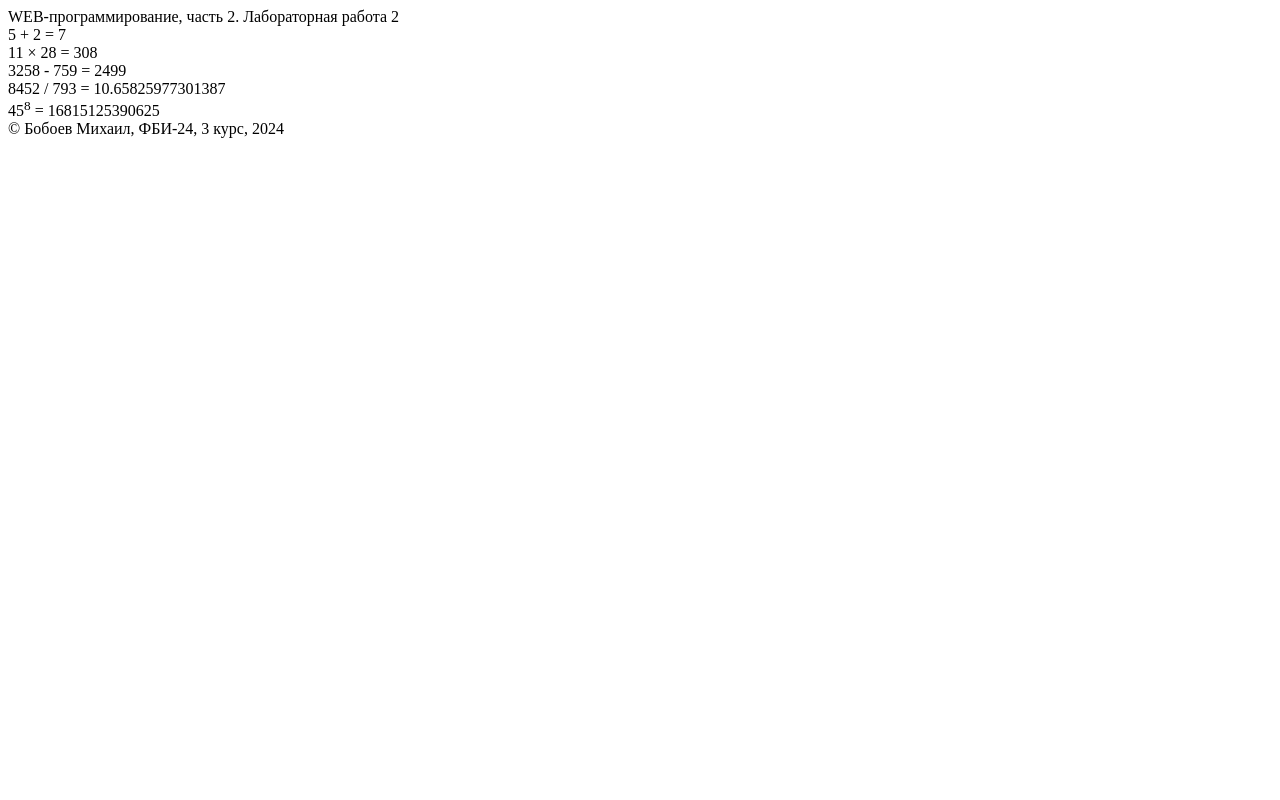
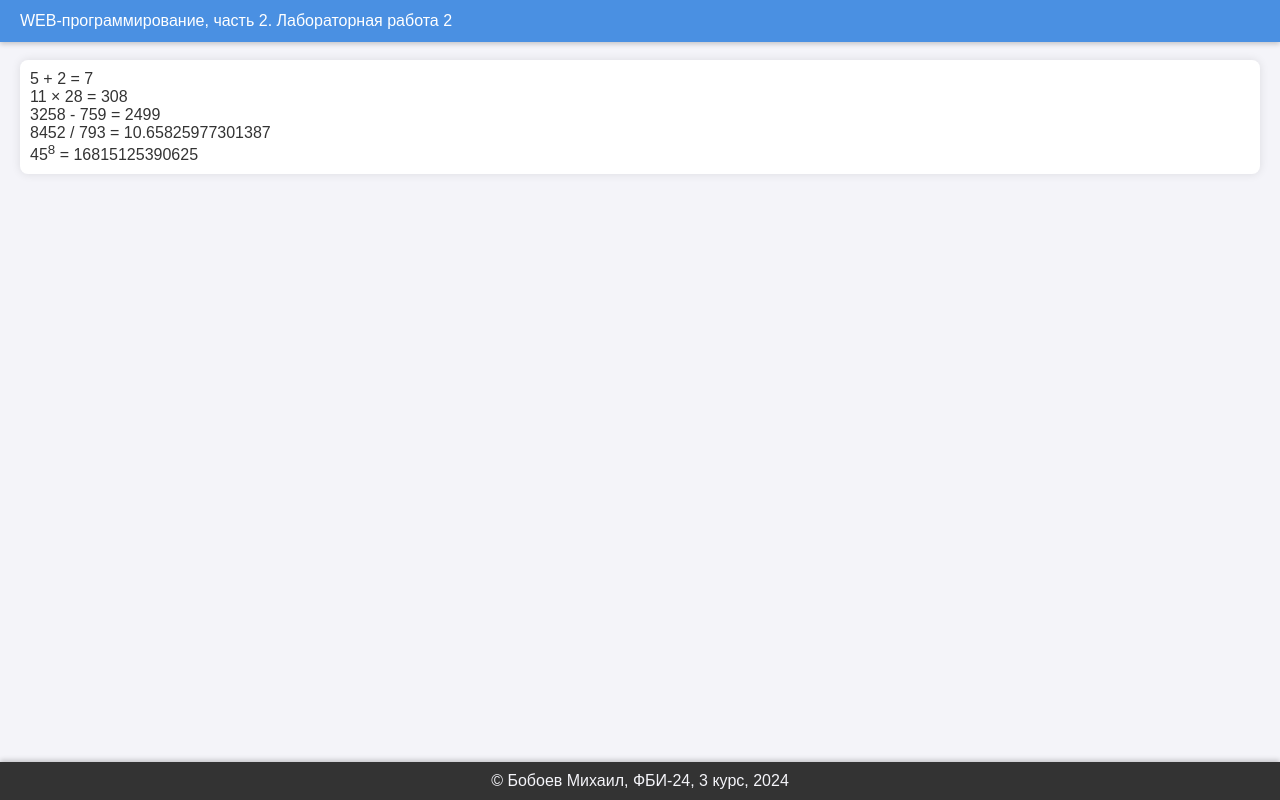
Before and after one commit to Mihailboboev24/2sem_all_web_labs, a Flask app: page /lab2/example in a window 1280 px wide. Run offline with Flask 3, Linux system fonts and the light colour scheme.

Commit message:
подключение стилей

```diff
--- /dev/null
+++ b/static/main.css
@@ -0,0 +1,38 @@
+body {
+    font-family: "Arial", Helvetica, sans-serif;
+    background-color: #f4f4f9;
+    margin: 0;
+    height: 100%;
+    color: #333;
+}
+
+main {
+    margin: 60px 20px 100px;
+    padding: 10px;
+    background-color: #fff;
+    box-shadow: 0 0 10px rgba(0, 0, 0, 0.1);
+    border-radius: 8px;
+}
+
+header {
+    background-color: #4a90e2;
+    color: #fff;
+    padding: 12px 20px;
+    position: fixed;
+    top: 0;
+    right: 0;
+    left: 0;
+    box-shadow: 0 2px 5px rgba(0, 0, 0, 0.2);
+}
+
+footer {
+    background-color: #333;
+    color: #f4f4f9;
+    padding: 10px 20px;
+    position: fixed;
+    bottom: 0;
+    right: 0;
+    left: 0;
+    box-shadow: 0 -2px 5px rgba(0, 0, 0, 0.2);
+    text-align: center;
+}
--- a/templates/example.html
+++ b/templates/example.html
@@ -4,6 +4,7 @@
     <meta charset="UTF-8">
     <meta name="viewport" content="width=device-width, initial-scale=1.0">
     <title>Бобоев Михаил. Лабораторная работа {{ number_lab }}</title>
+    <link rel="stylesheet" href="{{ url_for('static', filename='main.css') }}">
 </head>
 <body>
     <header>
```
